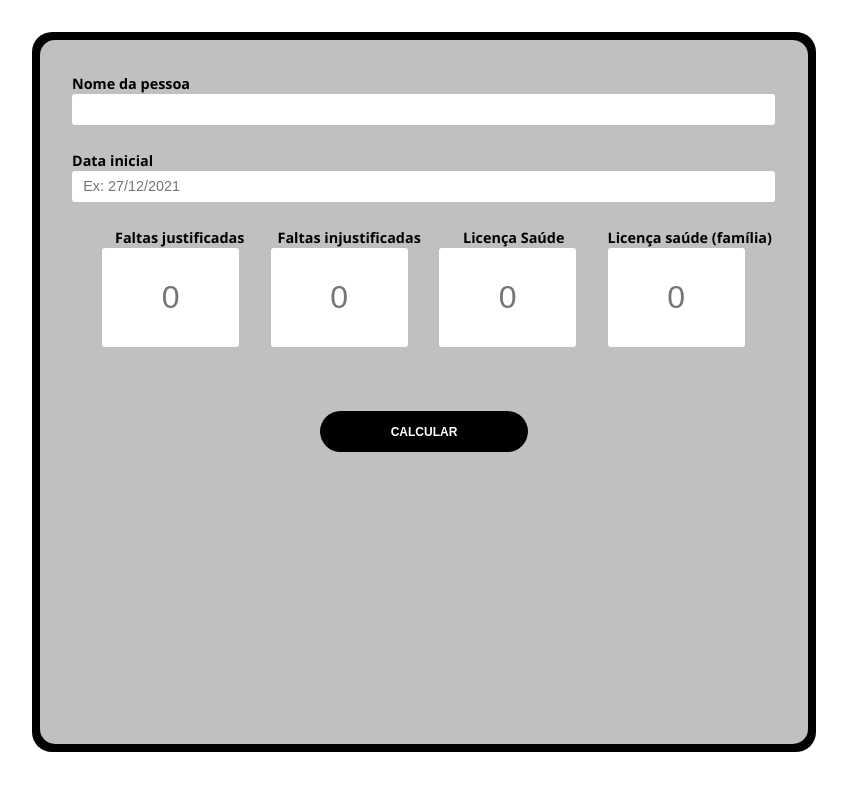
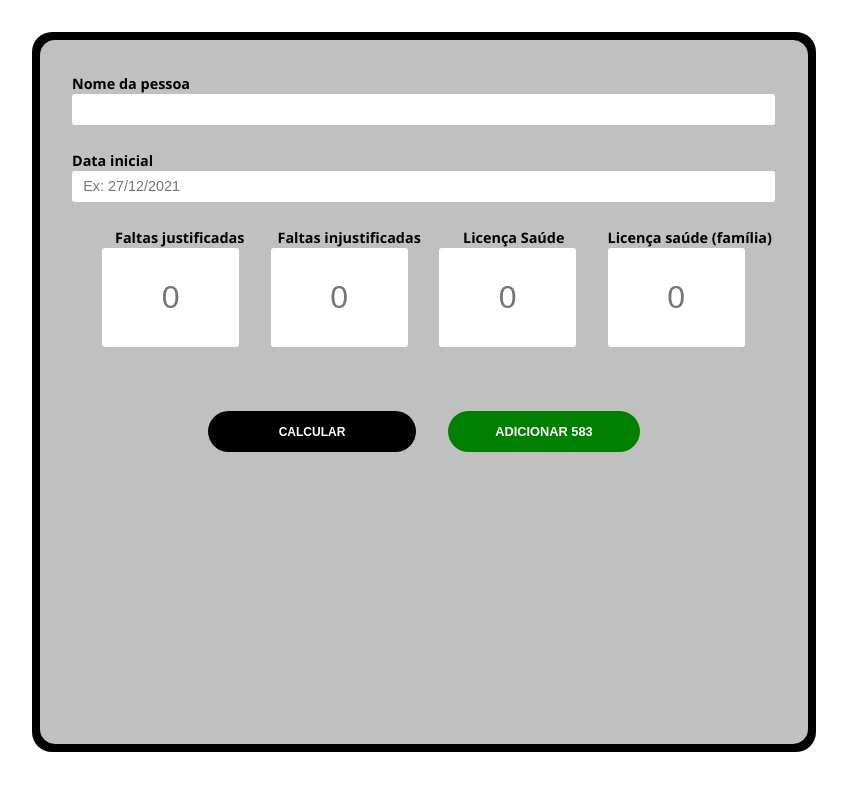
Before and after one commit to juuliana/date-calculator, a React (Create React App) app: page / in a window 1280 px wide. Shown: the top 790 px of the page, without its empty margins (216-1063 px from the left). Built offline with nearby package versions, Linux system fonts and the light colour scheme.

Commit message:
fix: organize

```diff
--- a/src/pages/calculator/index.js
+++ b/src/pages/calculator/index.js
@@ -2,6 +2,7 @@ import { useState } from "react";
 import isLeapYear from "../../functions/isLeapYear";
 import {
   Button,
+  Button2,
   Container,
   Content,
   Input,
@@ -19,10 +20,18 @@ function Calculator() {
   const [justifiedAbsence, setJustifiedAbsence] = useState(0);
   const [leaveHealth, setLeaveHealth] = useState(0);
   const [leaveHealthFamily, setLeaveHealthFamily] = useState(0);
+  const [stopedPeriod, setStopedPeriod] = useState(0);
 
-  const stopedPeriod = 583;
   const fiveYears = 1825;
   const oneDayInMiliseconds = 60 * 60 * 1000 * 24;
+
+  function updateStopedPeriod() {
+    if (stopedPeriod === 0) {
+      setStopedPeriod(583);
+    } else {
+      setStopedPeriod(0);
+    }
+  }
 
   function calcDate() {
     const year = firstDate.slice(6, 10);
@@ -140,6 +149,9 @@ function Calculator() {
 
           <View>
             <Button onClick={calcDate}>CALCULAR</Button>
+            <Button2 onClick={updateStopedPeriod}>
+              {stopedPeriod === 0 ? "ADICIONAR" : "REMOVER"} 583
+            </Button2>
           </View>
 
           <View>
--- a/src/pages/calculator/styles.js
+++ b/src/pages/calculator/styles.js
@@ -38,6 +38,7 @@ export const Response = styled.span`
 
 export const View = styled.div`
   display: flex;
+  flex-direction: row;
   justify-content: center;
   margin-top: 40px;
 `;
@@ -94,3 +95,20 @@ export const Button = styled.button`
   align-items: center;
   justify-content: center;
 `;
+
+export const Button2 = styled.button`
+  width: 12rem;
+  height: 2.6rem;
+
+  margin-left: 2rem;
+
+  border: 0;
+  border-radius: 2rem;
+  cursor: pointer;
+
+  font-weight: 700;
+  font-size: 0.8rem;
+  color: white;
+
+  background-color: green;
+`;
```
